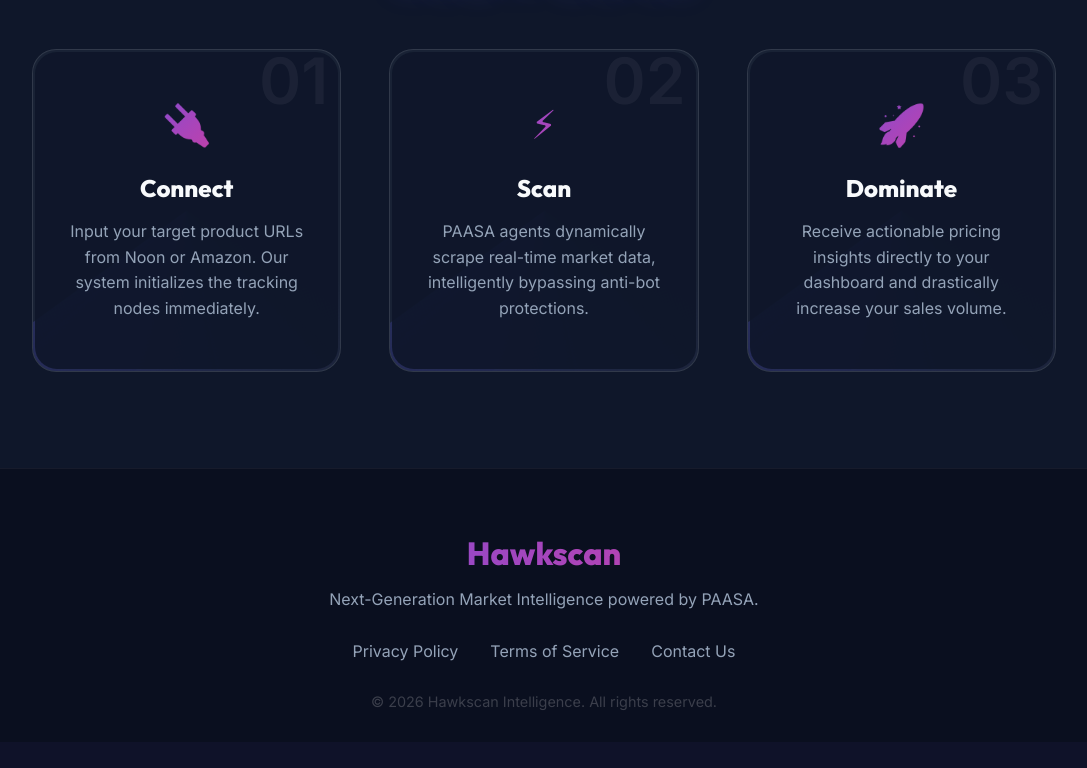
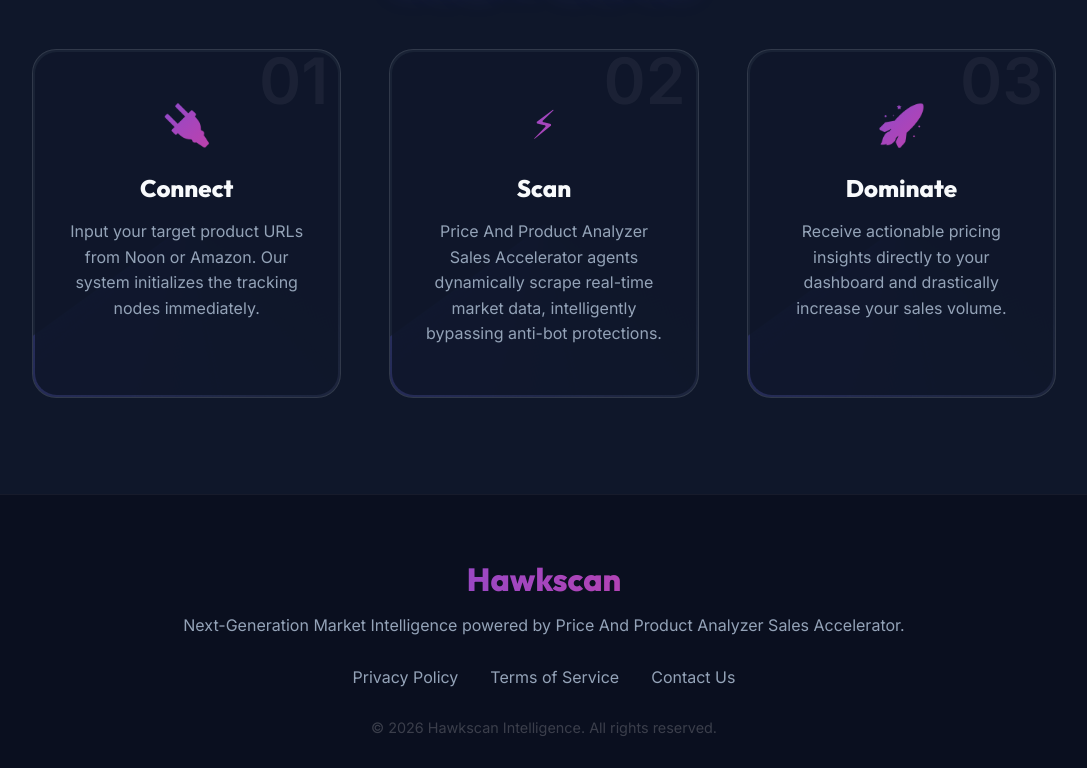
Before and after one commit to dagoat1234567890/hawkscan, a Flask app: page / in a window 1280 px wide. Shown: the part 2392-3160 px from the top of the page, without its empty margins (96-1183 px from the left). Before the commit the page ends 3102 px from the top, so only its background shows below. Run offline with Flask 3, Linux system fonts and the light colour scheme; parts of the project's set-up code (start-up, migrations or seed data) failed here and were passed over.

Commit message:
chore: replace PAASA acronym with full name

```diff
--- a/hermes-app/templates/landing.html
+++ b/hermes-app/templates/landing.html
@@ -483,7 +483,7 @@
                         <div class="step-number">02</div>
                         <div class="feature-icon">⚡</div>
                         <h3 class="feature-title">Scan</h3>
-                        <p class="feature-desc">PAASA agents dynamically scrape real-time market data, intelligently bypassing anti-bot protections.</p>
+                        <p class="feature-desc">Price And Product Analyzer Sales Accelerator agents dynamically scrape real-time market data, intelligently bypassing anti-bot protections.</p>
                     </div>
                 </div>
                 <div class="step-card">
@@ -500,7 +500,7 @@
 
     <footer class="modern-footer">
         <div class="footer-logo">Hawkscan</div>
-        <p style="color: var(--text-secondary); margin-bottom: 2rem;">Next-Generation Market Intelligence powered by PAASA.</p>
+        <p style="color: var(--text-secondary); margin-bottom: 2rem;">Next-Generation Market Intelligence powered by Price And Product Analyzer Sales Accelerator.</p>
         <div style="display: flex; justify-content: center; gap: 2rem; margin-bottom: 2rem;">
             <a href="#" style="color: var(--text-secondary); text-decoration: none; transition: color 0.2s;" onmouseover="this.style.color='var(--accent-primary)'" onmouseout="this.style.color='var(--text-secondary)'">Privacy Policy</a>
             <a href="#" style="color: var(--text-secondary); text-decoration: none; transition: color 0.2s;" onmouseover="this.style.color='var(--accent-primary)'" onmouseout="this.style.color='var(--text-secondary)'">Terms of Service</a>
```
